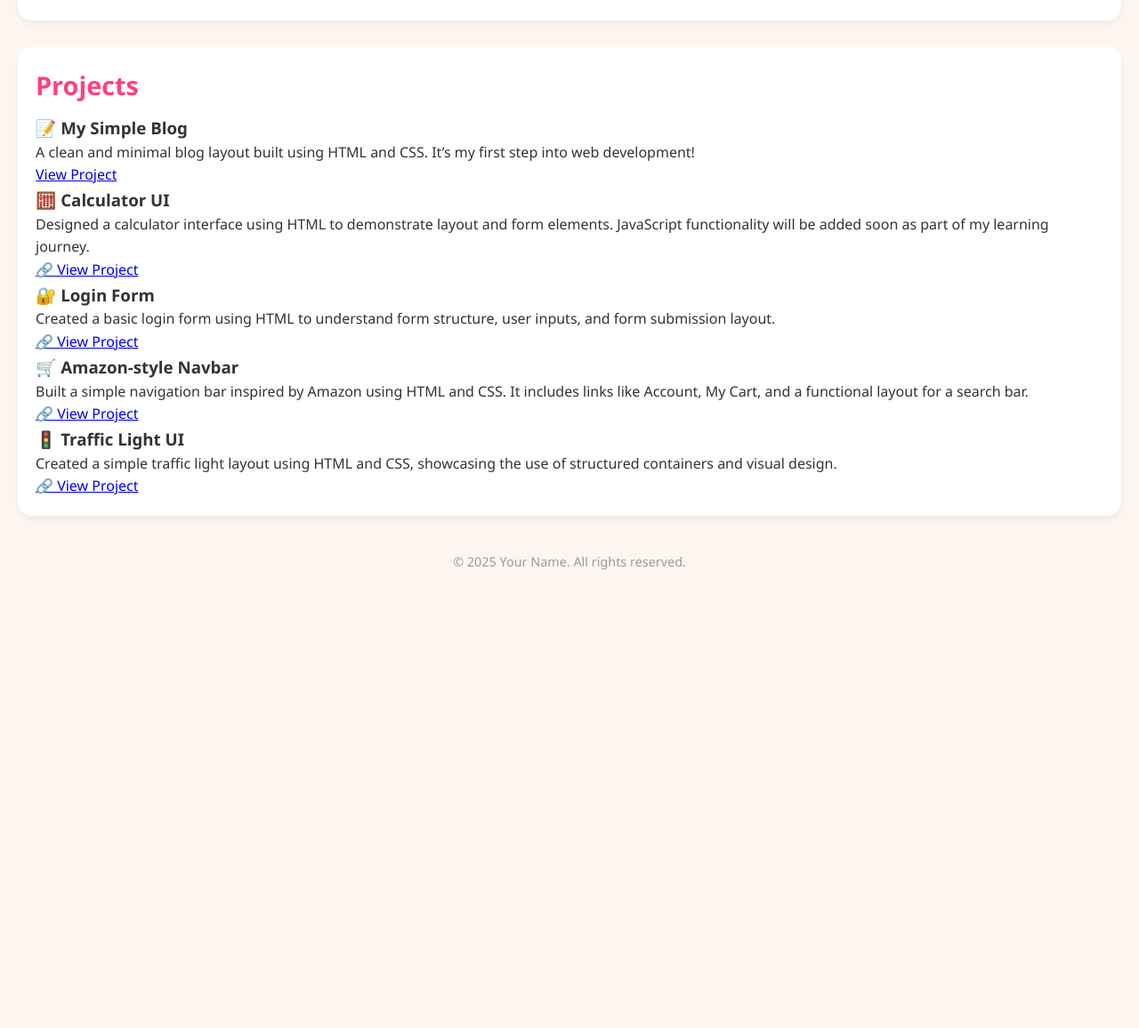
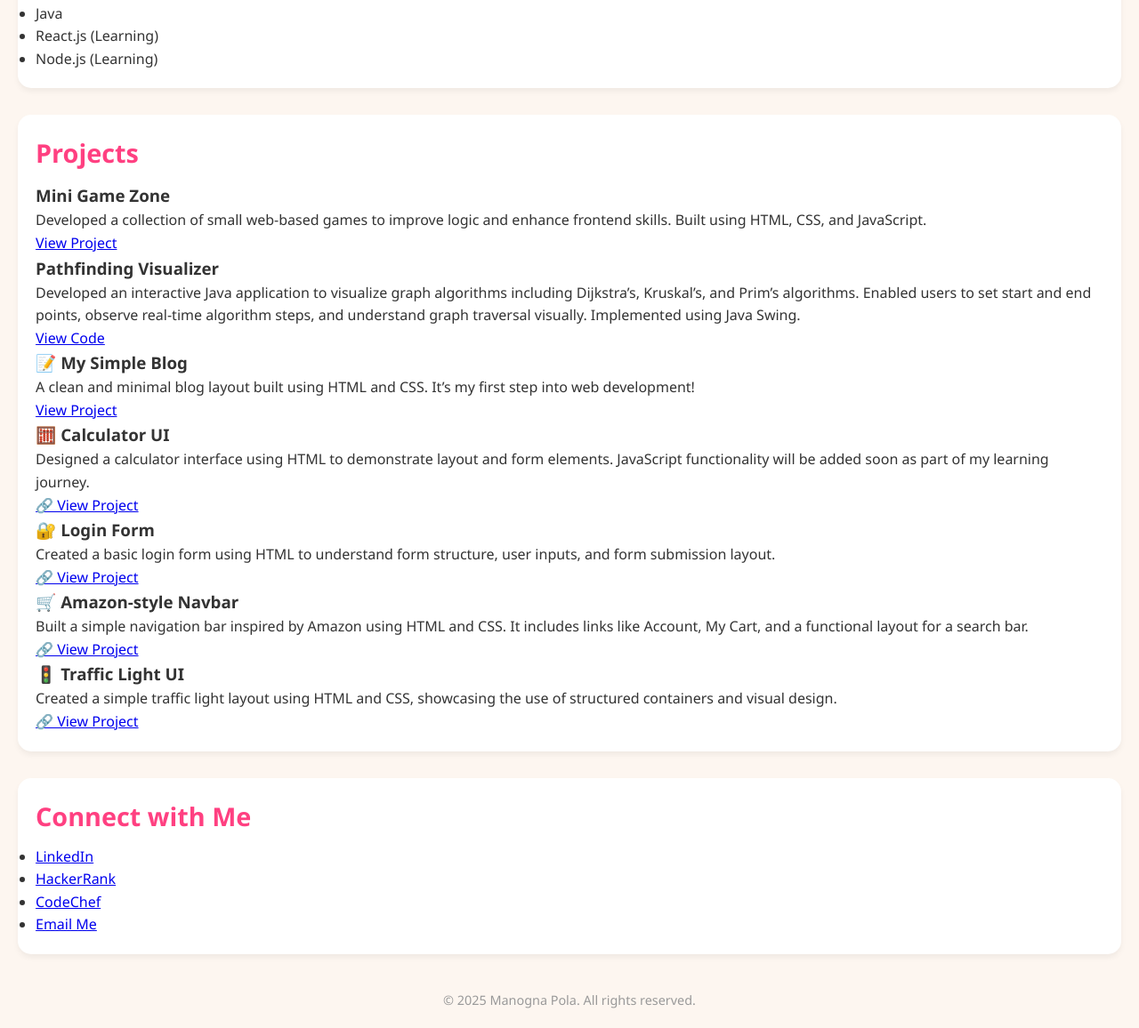
Before and after one commit to manogna2006/portfolio, a plain HTML site: page index.html in a window 1280 px wide. Shown: the part 629-1785 px from the top of the page at 89% size. Before the commit the page ends 1292 px from the top, so only its background shows below. Drawn offline with Linux system fonts and the light colour scheme.

Commit message:
Update index.html

```diff
--- a/index.html
+++ b/index.html
@@ -3,7 +3,7 @@
 <head>
   <meta charset="UTF-8" />
   <meta name="viewport" content="width=device-width, initial-scale=1.0" />
-  <title>Your Name | Web Developer</title>
+  <title>Manogna Pola | Web Developer</title>
   <link rel="stylesheet" href="style.css" />
 </head>
 <body>
@@ -14,7 +14,7 @@
 
   <section class="about">
     <h2>About Me</h2>
-    <p>I'm a CSE student passionate about building beautiful and responsive websites. Currently learning HTML, CSS, and JavaScript!</p>
+    <p>I'm a CSE student passionate about full stack web development and problem solving</p>
   </section>
 
   <section id="skills">
@@ -27,14 +27,23 @@
       <li>Data Structures</li>
       <li>DBMS (Database Management Systems)</li>
       <li>Python</li>
+      <li>Java</li>
+      <li>React.js (Learning)</li>
+      <li>Node.js (Learning)</li>
     </ul>
   </section>
-
-
-
-
   <section class="projects">
     <h2>Projects</h2>
+    <div class="project">
+  <h3>Mini Game Zone</h3>
+  <p>Developed a collection of small web-based games to improve logic and enhance frontend skills. Built using HTML, CSS, and JavaScript.</p>
+  <a href="https://manogna2006.github.io/mini-game-zone/" target="_blank">View Project</a>
+</div>
+<div class="project">
+  <h3>Pathfinding Visualizer</h3>
+  <p>Developed an interactive Java application to visualize graph algorithms including Dijkstra’s, Kruskal’s, and Prim’s algorithms. Enabled users to set start and end points, observe real-time algorithm steps, and understand graph traversal visually. Implemented using Java Swing.</p>
+  <a href="https://github.com/manogna2006/pathfinding-visualizer/" target="_blank">View Code</a>
+</div>
 
     <div class="project">
       <h3>📝 My Simple Blog</h3>
@@ -71,14 +80,20 @@
         </p>
         <a href="trafficlight.html" target="_blank">🔗 View Project</a>
       </div>
-
-
-
   </section>
+  <section id="contact">
+  <h2>Connect with Me</h2>
+  <ul>
+    <li><a href="https://www.linkedin.com/in/manogna-pola-536030317" target="_blank">LinkedIn</a></li>
+    <li><a href="https://www.hackerrank.com/profile/manognapola253" target="_blank">HackerRank</a></li>
+    <li><a href="https://www.codechef.com/users/manogna_pola" target="_blank">CodeChef</a></li>
+    <li><a href="mailto:manognapola253@gmail.com">Email Me</a></li>
+  </ul>
+</section>
 
 
   <footer>
-    <p>&copy; 2025 Your Name. All rights reserved.</p>
+    <p>&copy; 2025 Manogna Pola. All rights reserved.</p>
   </footer>
 </body>
 </html>
```
